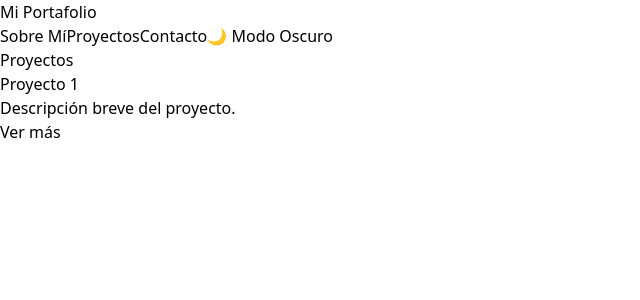
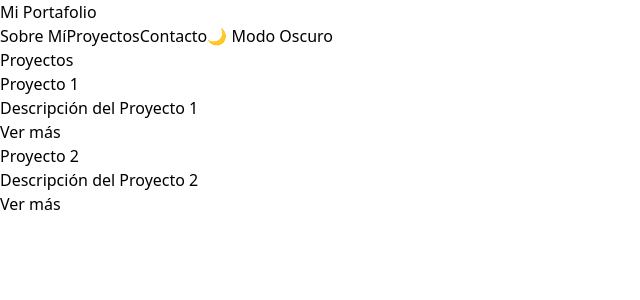
Before and after one commit to Blaister9/ESPB_Portafolio, a React (Create React App) app in the folder frontend/: page /projects in a window 1280 px wide. Shown: the top 300 px of the page, without its empty margins (0-640 px from the left). Built offline with nearby package versions, Linux system fonts and the light colour scheme.

Commit message:
Updated About, Contact, Home, Projects pages and added animations, Button, ProjectCard components

```diff
--- /dev/null
+++ b/frontend/src/components/Button.js
@@ -0,0 +1,18 @@
+// src/components/Button.js
+import React from 'react';
+import { motion } from 'framer-motion';
+
+const Button = ({ href, label }) => {
+  return (
+    <motion.a
+      href={href}
+      className="bg-blue-500 hover:bg-blue-700 text-white dark:bg-gray-700 dark:hover:bg-gray-600 font-bold py-2 px-4 rounded"
+      whileHover={{ scale: 1.05 }}
+      whileTap={{ scale: 0.95 }}
+    >
+      {label}
+    </motion.a>
+  );
+};
+
+export default Button;
--- /dev/null
+++ b/frontend/src/components/ProjectCard.js
@@ -0,0 +1,20 @@
+// src/components/ProjectCard.js
+import React from 'react';
+import { motion } from 'framer-motion';
+
+const ProjectCard = ({ title, description, link }) => {
+  return (
+    <motion.div
+      className="bg-white dark:bg-gray-800 p-6 rounded-lg shadow-lg"
+      whileHover={{ scale: 1.05 }}
+    >
+      <h2 className="text-2xl font-bold text-gray-800 dark:text-gray-100">{title}</h2>
+      <p className="mt-2 text-gray-600 dark:text-gray-300">{description}</p>
+      <a href={link} className="text-blue-500 dark:text-gray-300 mt-4 inline-block">
+        Ver más
+      </a>
+    </motion.div>
+  );
+};
+
+export default ProjectCard;
--- a/frontend/src/pages/About.js
+++ b/frontend/src/pages/About.js
@@ -1,19 +1,35 @@
 // src/pages/About.js
 import React from 'react';
+import { motion } from 'framer-motion';
 
 const About = () => {
   return (
-    <div className="container mx-auto p-8">
+    <motion.div
+      className="container mx-auto p-8"
+      initial={{ opacity: 0, y: 50 }}
+      animate={{ opacity: 1, y: 0 }}
+      transition={{ duration: 1.0 }}
+    >
       <h1 className="text-4xl font-bold text-center text-gray-800 dark:text-gray-100">
         Sobre Mí
       </h1>
-      <p className="mt-4 text-center text-gray-600 dark:text-gray-300">
+      <motion.p
+        className="mt-4 text-center text-gray-600 dark:text-gray-300"
+        initial={{ opacity: 0 }}
+        animate={{ opacity: 1 }}
+        transition={{ delay: 0.2, duration: 1.0 }}
+      >
         Soy un desarrollador web con experiencia en React, Django, IA y más.
-      </p>
-      <p className="mt-4 text-center text-gray-600 dark:text-gray-300">
+      </motion.p>
+      <motion.p
+        className="mt-4 text-center text-gray-600 dark:text-gray-300"
+        initial={{ opacity: 0 }}
+        animate={{ opacity: 1 }}
+        transition={{ delay: 0.4, duration: 1.0 }}
+      >
         Tengo pasión por la creación de aplicaciones innovadoras y la resolución de problemas complejos.
-      </p>
-    </div>
+      </motion.p>
+    </motion.div>
   );
 };
 
--- a/frontend/src/pages/Contact.js
+++ b/frontend/src/pages/Contact.js
@@ -1,14 +1,33 @@
 // src/pages/Contact.js
 import React, { useState } from 'react';
+import { motion } from 'framer-motion';
 
 const Contact = () => {
   const [nombre, setNombre] = useState('');
   const [email, setEmail] = useState('');
   const [mensaje, setMensaje] = useState('');
+  const [formStatus, setFormStatus] = useState(''); // Nueva variable para manejar el estado del formulario
 
   const handleSubmit = (e) => {
     e.preventDefault();
+
+    // Validación simple
+    if (!nombre || !email || !mensaje) {
+      setFormStatus('Todos los campos son obligatorios');
+      return;
+    }
+
+    if (!/\S+@\S+\.\S+/.test(email)) {
+      setFormStatus('Introduce un correo válido');
+      return;
+    }
+
+    // Simulación de envío del formulario
     console.log("Formulario enviado", { nombre, email, mensaje });
+    setFormStatus('Formulario enviado con éxito');
+    setNombre('');
+    setEmail('');
+    setMensaje('');
   };
 
   return (
@@ -41,10 +60,26 @@ const Contact = () => {
             onChange={(e) => setMensaje(e.target.value)}
           />
         </div>
-        <button className="bg-blue-500 hover:bg-blue-700 text-white dark:bg-gray-700 dark:hover:bg-gray-600 font-bold py-2 px-4 rounded">
+        <motion.button
+          whileHover={{ scale: 1.05 }}
+          whileTap={{ scale: 0.95 }}
+          className="bg-blue-500 hover:bg-blue-700 text-white dark:bg-gray-700 dark:hover:bg-gray-600 font-bold py-2 px-4 rounded"
+        >
           Enviar
-        </button>
+        </motion.button>
       </form>
+
+      {/* Mensaje de estado del formulario */}
+      {formStatus && (
+        <motion.p
+          className={`mt-4 text-center ${formStatus.includes('éxito') ? 'text-green-500' : 'text-red-500'}`}
+          initial={{ opacity: 0 }}
+          animate={{ opacity: 1 }}
+          transition={{ duration: 0.5 }}
+        >
+          {formStatus}
+        </motion.p>
+      )}
     </div>
   );
 };
--- a/frontend/src/pages/Home.js
+++ b/frontend/src/pages/Home.js
@@ -1,6 +1,7 @@
 // src/pages/Home.js
 import React from 'react';
 import { motion } from 'framer-motion';
+import Button from '../components/Button';
 
 const Home = () => {
   return (
@@ -32,12 +33,7 @@ const Home = () => {
         animate={{ opacity: 1, scale: 1 }}
         transition={{ delay: 0.5, duration: 1.0 }}
       >
-        <a
-          href="/projects"
-          className="bg-blue-500 hover:bg-blue-700 text-white dark:bg-gray-700 dark:hover:bg-gray-600 font-bold py-2 px-4 rounded"
-        >
-          Ver Proyectos
-        </a>
+        <Button href="/projects" label="Ver Proyectos" />
       </motion.div>
     </motion.div>
   );
--- a/frontend/src/pages/Projects.js
+++ b/frontend/src/pages/Projects.js
@@ -1,41 +1,23 @@
 // src/pages/Projects.js
 import React from 'react';
-import { motion } from 'framer-motion';
+import ProjectCard from '../components/ProjectCard';
 
 const Projects = () => {
+  const proyectos = [
+    { title: 'Proyecto 1', description: 'Descripción del Proyecto 1', link: '/project/1' },
+    { title: 'Proyecto 2', description: 'Descripción del Proyecto 2', link: '/project/2' },
+    // Añadir más proyectos según sea necesario
+  ];
+
   return (
-    <motion.div
-      className="container mx-auto p-8"
-      initial={{ opacity: 0 }}
-      animate={{ opacity: 1 }}
-      transition={{ duration: 0.75 }}
-    >
-      <h1 className="text-4xl font-bold text-center text-gray-800 dark:text-gray-100">
-        Proyectos
-      </h1>
-      <motion.div
-        className="mt-8 grid grid-cols-1 sm:grid-cols-2 md:grid-cols-3 gap-8"
-        initial="hidden"
-        animate="visible"
-        variants={{
-          hidden: { opacity: 0, scale: 0.8 },
-          visible: { opacity: 1, scale: 1 },
-        }}
-        transition={{ duration: 0.75, delay: 0.3 }}
-      >
-        <motion.div
-          className="bg-white dark:bg-gray-800 p-6 rounded-lg shadow-lg"
-          whileHover={{ scale: 1.05 }}
-        >
-          <h2 className="text-2xl font-bold text-gray-800 dark:text-gray-100">Proyecto 1</h2>
-          <p className="mt-2 text-gray-600 dark:text-gray-300">Descripción breve del proyecto.</p>
-          <a href="/project/1" className="text-blue-500 dark:text-gray-300 mt-4 inline-block">
-            Ver más
-          </a>
-        </motion.div>
-        {/* Añade más proyectos aquí */}
-      </motion.div>
-    </motion.div>
+    <div className="container mx-auto p-8">
+      <h1 className="text-4xl font-bold text-center text-gray-800 dark:text-gray-100">Proyectos</h1>
+      <div className="mt-8 grid grid-cols-1 sm:grid-cols-2 md:grid-cols-3 gap-8">
+        {proyectos.map((proyecto, index) => (
+          <ProjectCard key={index} title={proyecto.title} description={proyecto.description} link={proyecto.link} />
+        ))}
+      </div>
+    </div>
   );
 };
 
```
Also changed, not shown: frontend/src/animations.js (added, +12 -0 lines).
